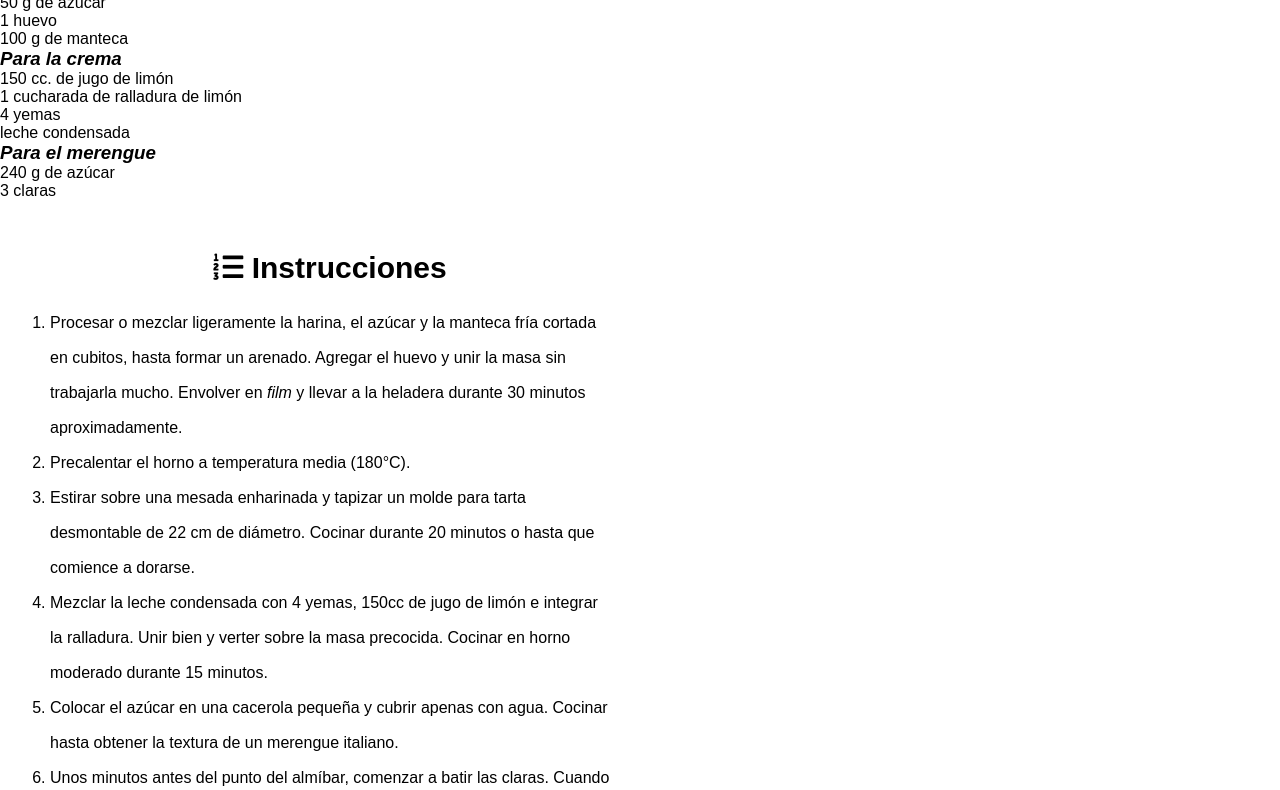
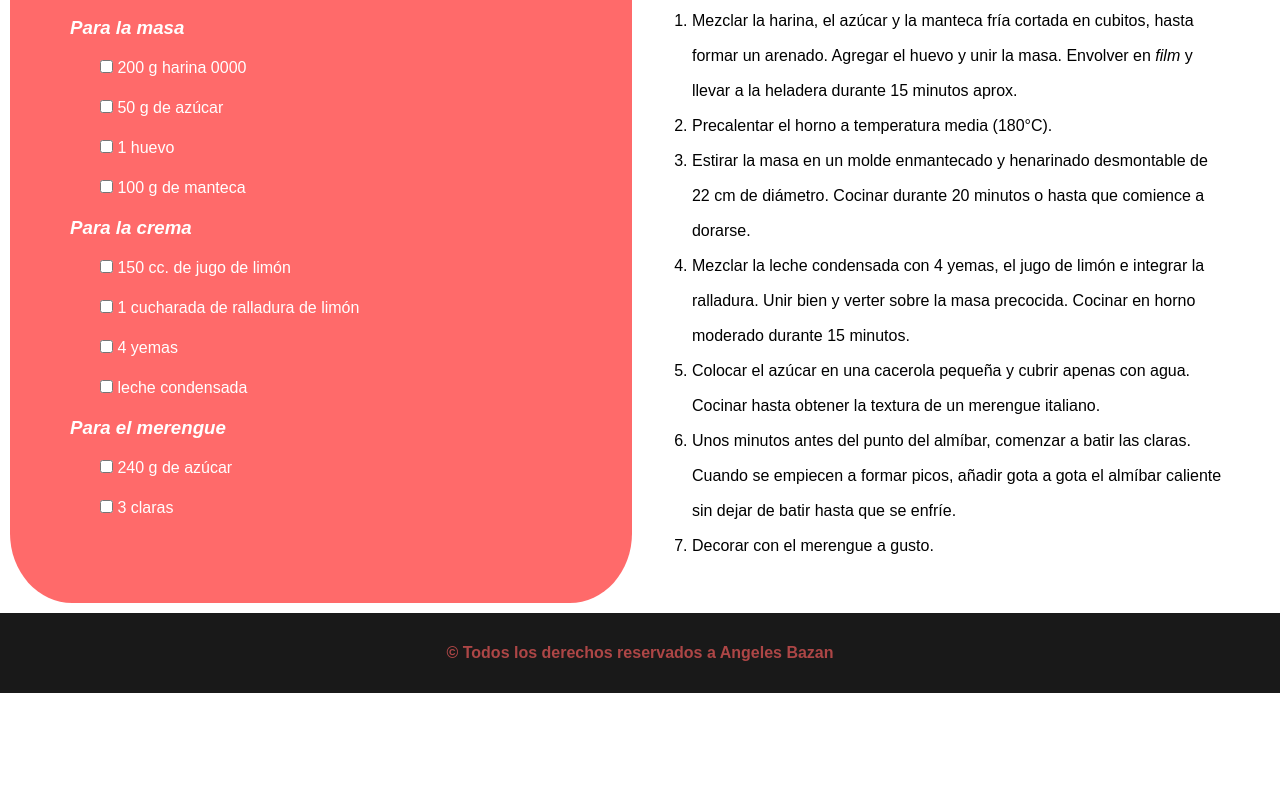
Before and after one commit to AngelesBazan/FrontendI, a plain HTML site: page lemonPie/index.html in a window 1280 px wide. Shown: the part 634-1424 px from the top of the page. After the commit the page ends 1327 px from the top, so only its background shows below. Drawn offline with Linux system fonts and the light colour scheme.

Commit message:
actualizo html

```diff
--- a/lemonPie/index.html
+++ b/lemonPie/index.html
@@ -10,12 +10,12 @@
 </head>
 <body>
     <header>
-        <a href="#home"><img src="img/Group.png" alt="Logo Front End 1"></a>
         <nav>
             <ul>
-                <li> <a href="#"> Recetas Dulces </a></li>
-                <li> <a href="#"> Recetas Saladas </a> </li>
-                <li> <a href="#"> Contacto </a> </li>
+                <li><a href="#home"><img src="img/Group.png" alt="Logo Front End 1"></a></li>
+                <li> <a href="#">RECETAS DULCES</a></li>
+                <li> <a href="#">RECETAS SALADAS</a> </li>
+                <li> <a href="#">CONTACTO</a></li>
             </ul>
         </nav>
     </header>
@@ -24,48 +24,50 @@
             <h1 class="home">El clásico Lemon Pie</h1>
             <p class="info"> Es el preferido de los que les gusta lo dulce, pero no lo empalagoso. El Lemon pie es una tarta, es decir, una base de masa y un relleno. Como su nombre lo indica, está hecha con jugo de limón, azúcar y huevos. Todo eso mezclado hace el famoso <em>custard</em>, el relleno cremoso amarillo que es tan típico del Lemon pie. </p>
         </section>
-        <section>
-            <h2> <i class="fas fa-shopping-basket"></i>
-                Ingredientes
+        <section class="detalle">
+            <section class="ingredientes">
+                <h2>
+                    Ingredientes <i class="fas fa-shopping-basket"></i>
                 </h2>
                 <h3>Para la masa</h3>
-            <ul>
-                <li>200 g harina 0000</li>
-                <li>50 g de azúcar</li>
-                <li>1 huevo</li>
-                <li>100 g de manteca</li>
-            </ul>
+                <form action="">
+                    <input type="checkbox"> 200 g harina 0000 <br>
+                    <input type="checkbox"> 50 g de azúcar <br>
+                    <input type="checkbox"> 1 huevo <br>
+                    <input type="checkbox"> 100 g de manteca <br>
+                </form>
 
                 <h3>Para la crema</h3>
-            <ul>
-                <li>150 cc. de jugo de limón</li>
-                <li>1 cucharada de ralladura de limón</li>
-                <li>4 yemas</li>
-                <li>leche condensada</li>
-            </ul>
+                <form action="">
+                    <input type="checkbox"> 150 cc. de jugo de limón <br>
+                    <input type="checkbox"> 1 cucharada de ralladura de limón <br>
+                    <input type="checkbox"> 4 yemas <br>
+                    <input type="checkbox"> leche condensada <br>
+                </form>
 
                 <h3>Para el merengue</h3>
-                <ul>
-                    <li>240 g de azúcar</li>
-                    <li>3 claras</li>
-                </ul>
+                <form action="">
+                    <input type="checkbox"> 240 g de azúcar <br>
+                    <input type="checkbox"> 3 claras <br>
+                </form>
             </section>
             <section class="instrucciones">
-            <h2> <i class="fas fa-list-ol"></i>
+                <h2>
                     Instrucciones</h2>
                 <ol>
-                <li>Procesar o mezclar ligeramente la harina, el azúcar y la manteca fría cortada en cubitos, hasta formar un arenado. Agregar el huevo y unir la masa sin trabajarla mucho. Envolver en <i>film</i> y llevar a la heladera durante 30 minutos aproximadamente.</li>
+                    <li>Mezclar la harina, el azúcar y la manteca fría cortada en cubitos, hasta formar un arenado. Agregar el huevo y unir la masa. Envolver en <i>film</i> y llevar a la heladera durante 15 minutos aprox.</li>
                     <li>Precalentar el horno a temperatura media (180°C).</li>
-                <li>Estirar sobre una mesada enharinada y tapizar un molde para tarta desmontable de 22 cm de diámetro. Cocinar durante 20 minutos o hasta que comience a dorarse.</li>
-                <li>Mezclar la leche condensada con 4 yemas, 150cc de jugo de limón e integrar la ralladura. Unir bien y verter sobre la masa precocida. Cocinar en horno moderado durante 15 minutos.</li>
-                <li>Colocar el azúcar en una cacerola pequeña y cubrir apenas con agua. Cocinar hasta obtener la textura de un <span class="merengue">merengue italiano.</span></li>
+                    <li>Estirar la masa en un molde enmantecado y henarinado desmontable de 22 cm de diámetro. Cocinar durante 20 minutos o hasta que comience a dorarse.</li>
+                    <li>Mezclar la leche condensada con 4 yemas, el jugo de limón e integrar la ralladura. Unir bien y verter sobre la masa precocida. Cocinar en horno moderado durante 15 minutos.</li>
+                    <li>Colocar el azúcar en una cacerola pequeña y cubrir apenas con agua. Cocinar hasta obtener la textura de un merengue italiano.</li>
                     <li>Unos minutos antes del punto del almíbar, comenzar a batir las claras. Cuando se empiecen a formar picos, añadir gota a gota el almíbar caliente sin dejar de batir hasta que se enfríe.</li>
-                <li>Decorar con el merengue y gratinar.</li>
+                    <li>Decorar con el merengue a gusto.</li>
                 </ol>
+            </section>
         </section>
     </main>
     <footer>
-        <p>Todos los derechos reservados a Angeles Bazan</p>
+        <p>&copy; Todos los derechos reservados a <a href="https://github.com/AngelesBazan">Angeles Bazan</a></p>
     </footer>
 </body>
 </html>
```
Lines whose indentation alone changed are shown as unchanged.
